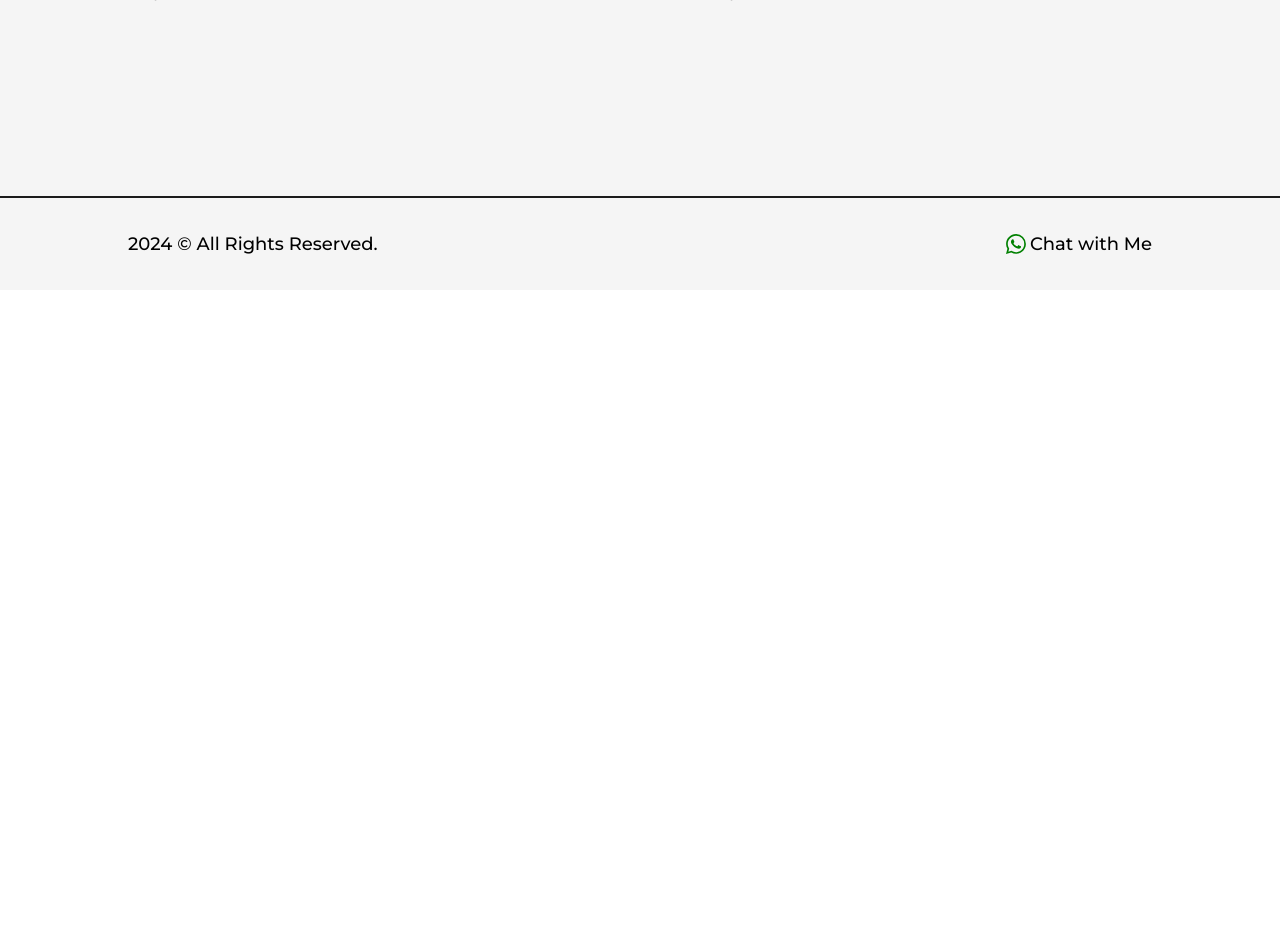
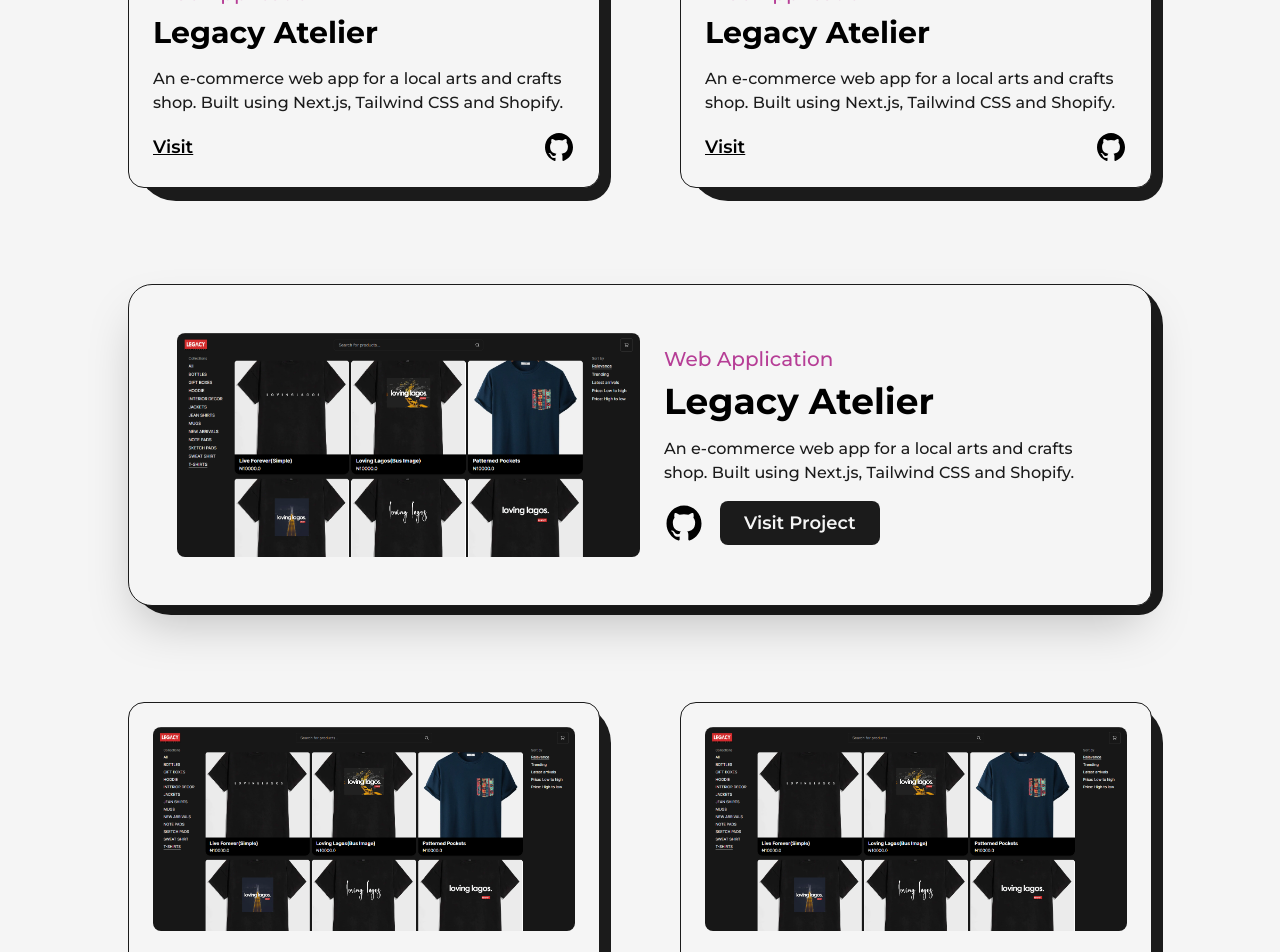
Before and after one commit to emmanuelandyeze/emmanueleze, a Next.js app: page /projects in a window 1280 px wide. Shown: the part 1020-1972 px from the top of the page. Before the commit the page ends 1310 px from the top, so only its background shows below. Built offline with nearby package versions, Linux system fonts and the light colour scheme.

Commit message:
projects page

```diff
--- a/src/components/Navbar.js
+++ b/src/components/Navbar.js
@@ -117,7 +117,6 @@
 						title="Projects"
 						className="mx-4"
 					/>
-
 				</nav>
 
 				<nav className="flex items-center justify-center flex-wrap">
@@ -160,7 +159,7 @@
 					</motion.a>
 
 					<motion.a
-						href={'https://wa.me/2349165095973'}
+						href={'https://wa.link/gzl3vq'}
 						target="_blank"
 						whileHover={{
 							y: -2,
@@ -258,7 +257,7 @@
 							<GithubIcon />
 						</motion.a>
 						<motion.a
-							href={'https://wa.me/2349165095973'}
+							href={'https://wa.link/gzl3vq'}
 							target="_blank"
 							whileHover={{
 								y: -2,
@@ -290,7 +289,7 @@
 
 			<div className="flex-col justify-center items-center hidden lg:flex">
 				<Link
-					href={'/hire'}
+					href={'https://wa.link/gzl3vq'}
 					className="flex items-center sm:mr-0 bg-dark text-light md:p-2 md:px-4 md:text-base dark:bg-light dark:text-dark hover:dark:bg-dark hover:dark:text-light hover:dark:border-light p-2.5 px-6 rounded-lg text-lg font-semibold hover:bg-light hover:text-dark border-2 border-solid border-transparent hover:border-dark mr-0"
 				>
 					Hire Me
--- a/src/pages/projects.js
+++ b/src/pages/projects.js
@@ -15,8 +15,13 @@
 	github,
 }) => {
 	return (
-		<article className="w-full flex items-center justify-between p-12 rounded-3xl border-solid border-dark bg-light shadow-2xl">
-			<Link className='w-1/2 cursor-pointer overflow-hidden rounded-lg' href={link} target="_blank">
+		<article className="w-full flex items-center justify-between relative rounded-br-2xl p-12 rounded-3xl border border-solid border-dark bg-light shadow-2xl dark:bg-dark dark:border-light lg:flex-col lg:p-8 xs:rounded-2xl xs:rounded-br-3xl xs:p-4">
+			<div className="absolute top-0 -right-3 -z-10 h-[103%] w-[101%] rounded-[2.5rem] bg-dark dark:bg-light rounded-br-3xl xs:-right-2 sm:h-[102%] xs:w-full xs:rounded-[1.5rem]" />
+			<Link
+				className="w-1/2 lg:w-full cursor-pointer overflow-hidden rounded-lg"
+				href={link}
+				target="_blank"
+			>
 				<Image
 					width={500}
 					height={900}
@@ -25,18 +30,97 @@
 					className="w-full h-auto"
 				/>
 			</Link>
-			<div className='w-1/2 flex flex-col items-start justify-between pl-6'>
-				<span className='text-primary font-medium text-xl'>{type}</span>
-				<Link href={link} target="_blank" className='hover:underline underline-offset-2'>
-					<h2 className='my-2 w-full text-left text-4xl font-bold'>{title}</h2>
+			<div className="w-1/2 lg:w-full lg:pl-0 lg:pt-6 flex flex-col items-start justify-between pl-6">
+				<span className="text-primary font-medium text-xl xs:text-base">
+					{type}
+				</span>
+				<Link
+					href={link}
+					target="_blank"
+					className="hover:underline underline-offset-2"
+				>
+					<h2 className="my-2 w-full text-left text-4xl font-bold sm:text-sm">
+						{title}
+					</h2>
 				</Link>
-				<p className='my-2 font-medium text-dark'>{summary}</p>
-				<div className='mt-2 flex items-center'>
-					<Link href={github} target="_blank" className='w-10'>
+				<p className="my-2 font-medium text-dark sm:text-sm">
+					{summary}
+				</p>
+				<div className="mt-2 flex items-center">
+					<Link
+						href={github}
+						target="_blank"
+						className="w-10"
+					>
 						<GithubIcon />
 					</Link>
-					<Link href={link} target="_blank" className='ml-4 rounded-lg bg-dark text-light p-2 px-6 text-lg font-semibold'>
+					<Link
+						href={link}
+						target="_blank"
+						className="ml-4 sm rounded-lg bg-dark text-light p-2 px-6 text-lg font-semibold dark:bg-light dark:text-dark sm:px-4 sm:text-base"
+					>
 						Visit Project
+					</Link>
+				</div>
+			</div>
+		</article>
+	);
+};
+
+const Project = ({
+	type,
+	title,
+	summary,
+	img,
+	link,
+	github,
+}) => {
+	return (
+		<article className="w-full flex flex-col items-center justify-center rounded-2xl border border-solid border-dark bg-light p-6 relative dark:bg-dark dark:border-light xs:p-4">
+			<div className="absolute top-0 -right-3 -z-10 h-[103%] w-[101%] rounded-[2.5rem] bg-dark dark:bg-light rounded-br-3xl xs:-right-2 sm:h-[102%] xs:w-full xs:rounded-[1.5rem]" />
+			<Link
+				className="w-full cursor-pointer overflow-hidden rounded-lg"
+				href={link}
+				target="_blank"
+			>
+				<Image
+					width={500}
+					height={900}
+					src={img}
+					alt={title}
+					className="w-full h-auto"
+				/>
+			</Link>
+			<div className="w-full flex flex-col items-start justify-between mt-4">
+				<span className="text-primary font-medium text-xl lg:text-lg md:text-base">
+					{type}
+				</span>
+				<Link
+					href={link}
+					target="_blank"
+					className="hover:underline underline-offset-2"
+				>
+					<h2 className="my-2 w-full text-left text-3xl font-bold lg:text-2xl">
+						{title}
+					</h2>
+				</Link>
+				<p className="my-2 font-medium text-dark">
+					{summary}
+				</p>
+				<div className="mt-2 flex items-center justify-between w-full">
+					<Link
+						href={link}
+						target="_blank"
+						className="rounded-lg  text-lg font-semibold underline md:text-base"
+					>
+						Visit
+					</Link>
+					<Link
+						href={github}
+						target="_blank"
+						className="w-8 md:w-6"
+					>
+						<GithubIcon />
 					</Link>
 				</div>
 			</div>
@@ -56,9 +140,12 @@
 			</Head>
 			<main className="w-full mb-16 flex flex-col items-center justify-center">
 				<Layout className="pt-16">
-					<AnimatedText text={'Projects'} />
+					<AnimatedText
+						text={'Projects'}
+						className="lg:text-7xl sm:mb-8 sm:!text-6xl xs:!text-4xl mb-16"
+					/>
 
-					<div className="grid grid-cols-12 gap-24 pt-16">
+					<div className="grid grid-cols-12 gap-20 gap-y-24 xl:gap-x-16 lg:gap-x-8 md:gap-y-24 sm:gap-x-0">
 						<div className="col-span-12">
 							<FeaturedProject
 								title={'Legacy Atelier'}
@@ -73,13 +160,76 @@
 								}
 							/>
 						</div>
-						<div className="col-span-6">Project 1</div>
-						<div className="col-span-6">Project 2</div>
+						<div className="col-span-6 sm:col-span-12">
+							<Project
+								title={'Legacy Atelier'}
+								type={'Web Application'}
+								summary={
+									'An e-commerce web app for a local arts and crafts shop. Built using Next.js, Tailwind CSS and Shopify.'
+								}
+								img={'/images/projects/legacy-atelier.png'}
+								link={'https://www.legacyatelier.com.ng/'}
+								github={
+									'https://github.com/emmanuelandyeze/ekoatelier'
+								}
+							/>
+						</div>
+						<div className="col-span-6 sm:col-span-12">
+							<Project
+								title={'Legacy Atelier'}
+								type={'Web Application'}
+								summary={
+									'An e-commerce web app for a local arts and crafts shop. Built using Next.js, Tailwind CSS and Shopify.'
+								}
+								img={'/images/projects/legacy-atelier.png'}
+								link={'https://www.legacyatelier.com.ng/'}
+								github={
+									'https://github.com/emmanuelandyeze/ekoatelier'
+								}
+							/>
+						</div>
 						<div className="col-span-12">
-							Featured Projects
+							<FeaturedProject
+								title={'Legacy Atelier'}
+								type={'Web Application'}
+								summary={
+									'An e-commerce web app for a local arts and crafts shop. Built using Next.js, Tailwind CSS and Shopify.'
+								}
+								img={'/images/projects/legacy-atelier.png'}
+								link={'https://www.legacyatelier.com.ng/'}
+								github={
+									'https://github.com/emmanuelandyeze/ekoatelier'
+								}
+							/>
 						</div>
-						<div className="col-span-6">Project 3</div>
-						<div className="col-span-6">Project 4</div>
+						<div className="col-span-6 sm:col-span-12">
+							<Project
+								title={'Legacy Atelier'}
+								type={'Web Application'}
+								summary={
+									'An e-commerce web app for a local arts and crafts shop. Built using Next.js, Tailwind CSS and Shopify.'
+								}
+								img={'/images/projects/legacy-atelier.png'}
+								link={'https://www.legacyatelier.com.ng/'}
+								github={
+									'https://github.com/emmanuelandyeze/ekoatelier'
+								}
+							/>
+						</div>
+						<div className="col-span-6 sm:col-span-12">
+							<Project
+								title={'Legacy Atelier'}
+								type={'Web Application'}
+								summary={
+									'An e-commerce web app for a local arts and crafts shop. Built using Next.js, Tailwind CSS and Shopify.'
+								}
+								img={'/images/projects/legacy-atelier.png'}
+								link={'https://www.legacyatelier.com.ng/'}
+								github={
+									'https://github.com/emmanuelandyeze/ekoatelier'
+								}
+							/>
+						</div>
 					</div>
 				</Layout>
 			</main>
```
